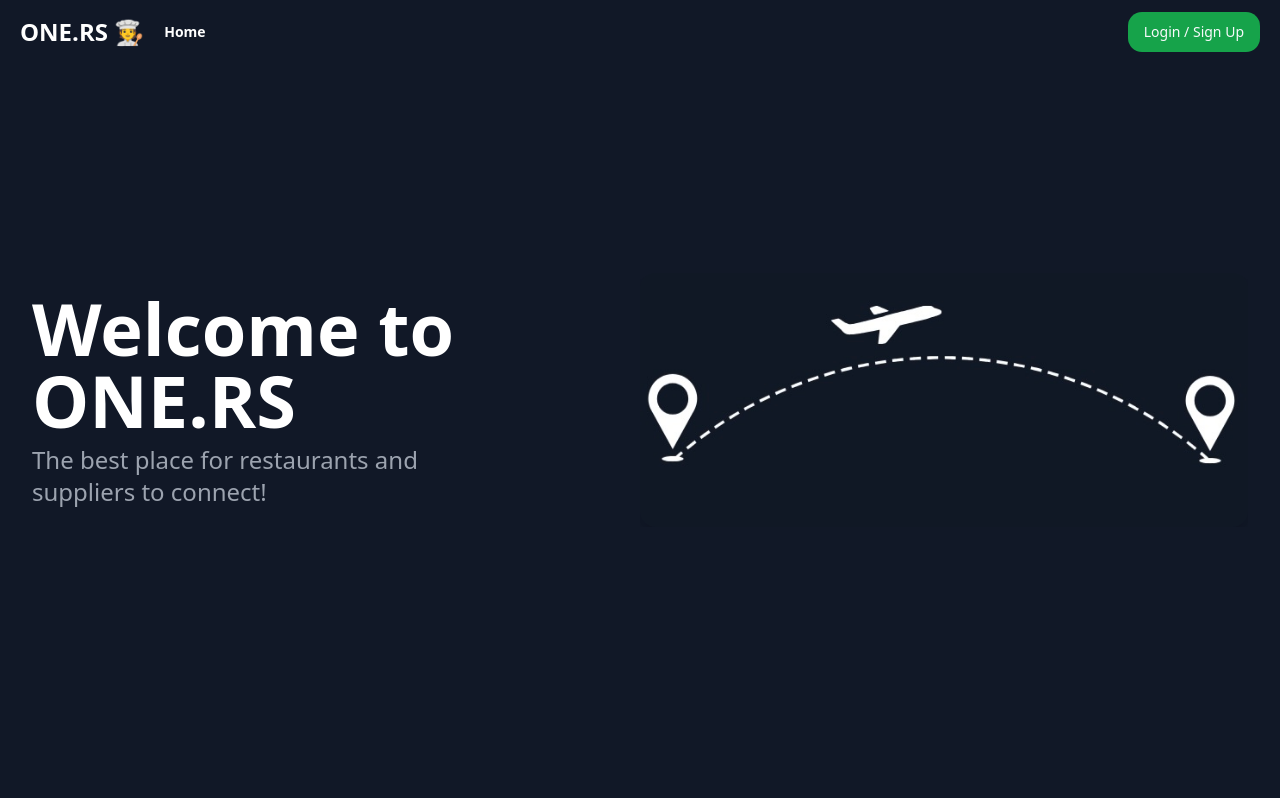
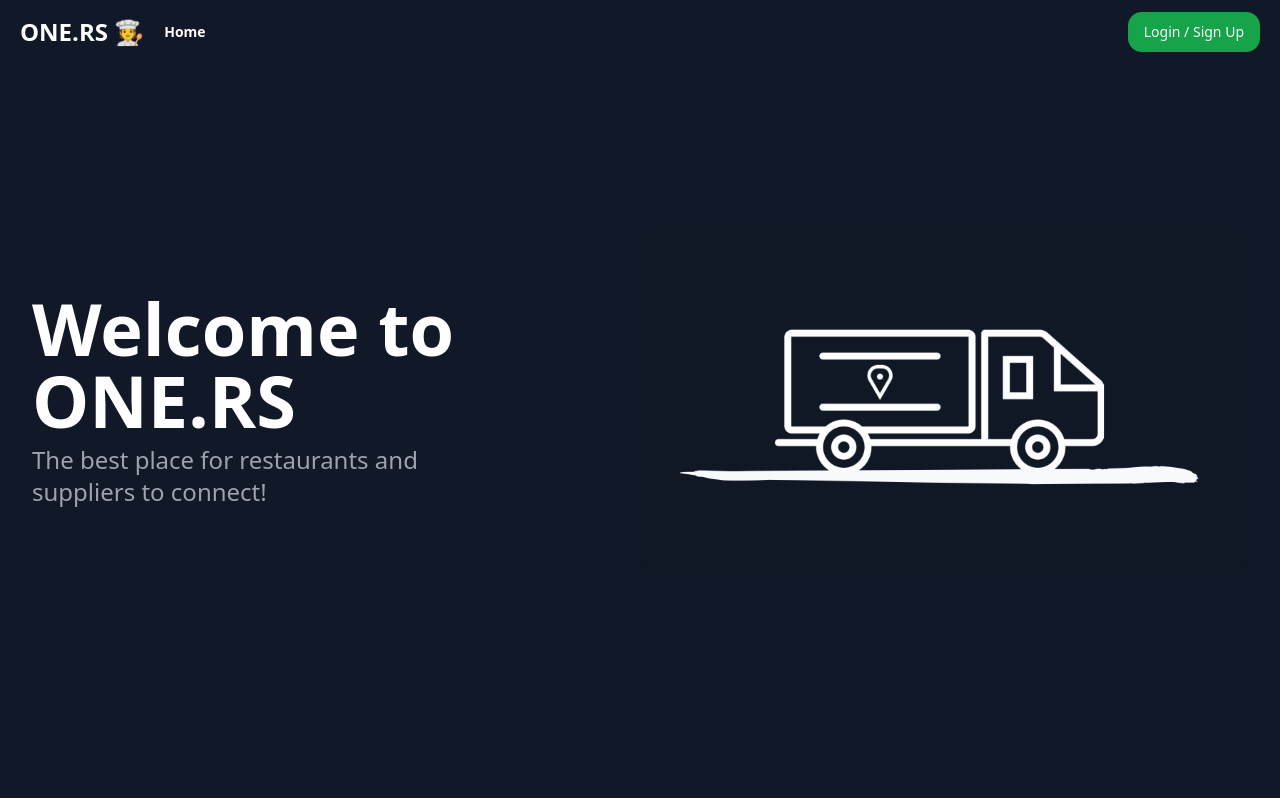
Before and after one commit to Kai-Tay/ONE-RS, a Vue app in the folder frontend/: page / in a window 1280 px wide. Shown: the top 798 px of the page. Built offline with nearby package versions, Linux system fonts and the light colour scheme; no server answers.

Commit message:
Updated Home Header Size and Img

```diff
--- a/frontend/src/components/Home.vue
+++ b/frontend/src/components/Home.vue
@@ -24,7 +24,7 @@ const navigateTo = (route) => {
                 <div class="w-1/2">
                     <div class="flex-grow flex items-center">
                         <div class="max-w-2xl">
-                            <div class="text-4xl md:text-7xl font-bold" ref="titleContainer">
+                            <div class="text-3xl sm:text-4xl md:text-5xl lg:text-7xl font-bold" ref="titleContainer">
                                 <h1 class="text-left text-white mb-2" v-if="isLoggedIn">
                                     Welcome, <br>{{ userName }}
                                 </h1>
@@ -59,7 +59,7 @@ const navigateTo = (route) => {
 
                 <!-- Right side image -->
                 <div class="w-1/2 hidden md:flex items-center justify-center overflow-hidden">
-                    <img src="../assets/img/oners_homepage.jpeg"
+                    <img src="../assets/img/oners_homepage.png"
                         alt="Homepage Image"
                         style="width: 200%; height: 200%;"
                         class="object-contain rounded-lg shadow-lg"/>
```
Also changed, not shown: frontend/src/assets/img/oners_homepage.jpeg (deleted), frontend/src/assets/img/oners_homepage.png (added).
